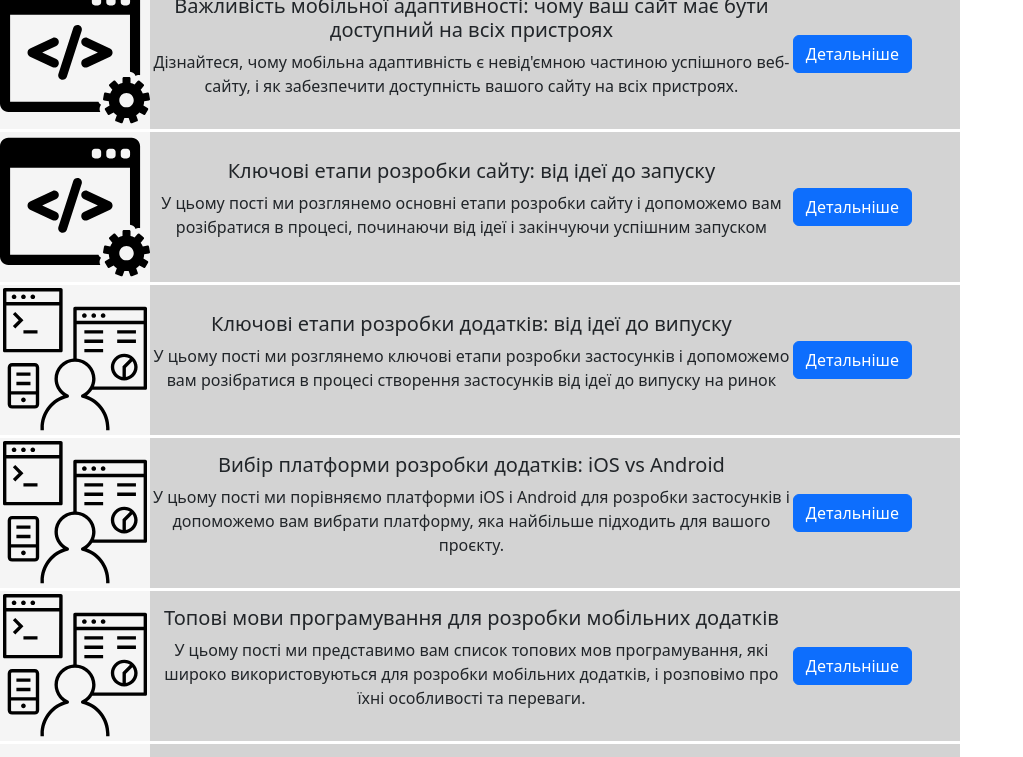
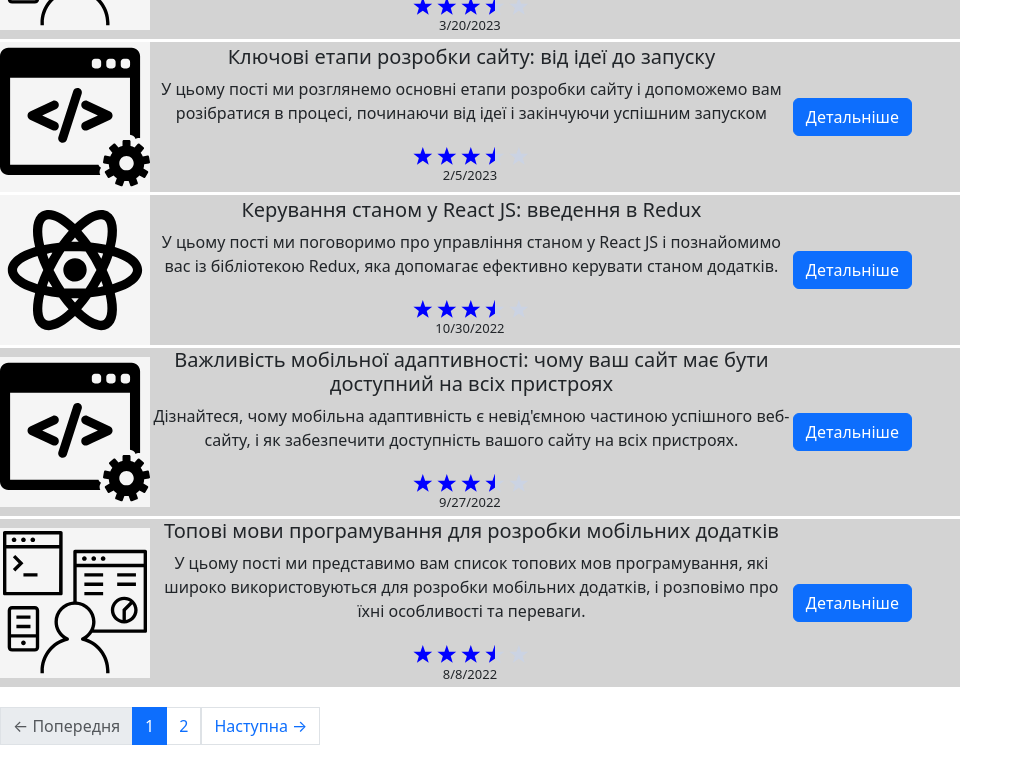
Before and after one commit to Tatoyasha/Rlabs, a React (Create React App) app: page /blog in a window 1280 px wide. Shown: the part 320-1077 px from the top of the page, without its empty margins (0-1023 px from the left). Built offline with nearby package versions, Linux system fonts and the light colour scheme.

Commit message:
Lab_5_fin

```diff
--- a/package.json
+++ b/package.json
@@ -10,8 +10,10 @@
     "react": "^18.2.0",
     "react-bootstrap": "^2.7.2",
     "react-dom": "^18.2.0",
+    "react-paginate": "^8.2.0",
     "react-router-dom": "^6.10.0",
     "react-scripts": "5.0.1",
+    "react-star-ratings": "^2.3.0",
     "web-vitals": "^2.1.4"
   },
   "scripts": {
--- a/src/Pages/Blog.js
+++ b/src/Pages/Blog.js
@@ -4,6 +4,8 @@ import WebLogo from '../assets/WebDev.svg'
 import AppLogo from '../assets/AppDev.svg'
 import ReactLogo from '../assets/ReactSvg.svg'
 import { Link } from 'react-router-dom';
+import StarRatings from 'react-star-ratings';
+import ReactPaginate from 'react-paginate';
 
 const posts = [
   {
@@ -13,6 +15,8 @@ const posts = [
     description: ' Дізнайтеся, як створити привабливий і ефективний сайт, здатний залучити й утримати клієнтів. У цьому пості ви отримаєте цінні поради та найкращі практики від досвідчених веб-розробників.',
     content: ' Цей пост буде присвячений тому, як розробити сайт, який не тільки має професійний вигляд, а й здатний привабити клієнтів і перетворити їх на постійних користувачів. Ви дізнаєтеся про важливі елементи дизайну та навігації, які допоможуть утримувати відвідувачів на сайті та підвищити конверсію. Досвідчені веб-розробники поділяться своїми найкращими порадами та розкажуть про ефективні стратегії, які можна застосувати при створенні сайту. У результаті ви зможете розробити сайт, який приверне увагу і залишить позитивне враження у вашої цільової аудиторії.',
     category: 'Веб-Розробка',
+    date: new Date(2022, 5, 15),
+    rating: 3.5
   },
   {
     id: 2,
@@ -21,6 +25,8 @@ const posts = [
     description: "Дізнайтеся, чому мобільна адаптивність є невід'ємною частиною успішного веб-сайту, і як забезпечити доступність вашого сайту на всіх пристроях.",
     content: "Сьогодні багато людей використовують мобільні пристрої для пошуку інформації та здійснення покупок в Інтернеті. Тому важливо, щоб ваш веб-сайт був доступний і читабельний на всіх пристроях, включно зі смартфонами та планшетами. У цьому пості ми розглянемо важливість мобільної адаптивності та пояснимо, як вона впливає на користувацький досвід. Ви дізнаєтеся про технології та підходи, які дають змогу створити мобільно-адаптивний сайт, і отримаєте поради щодо оптимізації контенту та дизайну для різних екранів. Після читання цього поста ви будете готові забезпечити доступність вашого сайту на всіх пристроях і задовольнити потреби сучасних користувачів.",
     category: 'Веб-Розробка',
+    date: new Date(2022, 8, 27),
+    rating: 3.5
   },
   {
     id: 3,
@@ -29,6 +35,8 @@ const posts = [
     description: ' У цьому пості ми розглянемо основні етапи розробки сайту і допоможемо вам розібратися в процесі, починаючи від ідеї і закінчуючи успішним запуском',
     content: 'Створення сайту - це складний і багатогранний процес, який включає кілька ключових етапів. У цьому пості ми познайомимо вас із кожним етапом розробки сайту і розповімо про завдання та особливості кожного з них. Ви дізнаєтеся, як визначити цілі та вимоги вашого сайту, як створити структуру і макет, як розробити функціональність і зовнішній вигляд, а також як провести тестування і випустити сайт у продакшн. Ми також обговоримо найкращі практики і поділимося порадами з управління проектом розробки сайту. Після прочитання цього поста ви матимете чітке уявлення про процес створення сайту і зможете ефективно керувати всіма його етапами.',
     category: 'Веб-Розробка',
+    date: new Date(2023, 1, 5),
+    rating: 3.5
   },
   {
     id: 4,
@@ -37,6 +45,8 @@ const posts = [
     description: " У цьому пості ми розглянемо ключові етапи розробки застосунків і допоможемо вам розібратися в процесі створення застосунків від ідеї до випуску на ринок",
     content: "Розробка додатків - це складний і багатоетапний процес. У цьому пості ми детально розглянемо ключові етапи розробки застосунків, які допоможуть вам успішно перетворити ідею на реальність. Ми почнемо з визначення цілей і вимог застосунку, потім перейдемо до створення прототипу і дизайну користувацького інтерфейсу. Ви дізнаєтеся про важливість розробки якісного коду, тестування та налагодження застосунку перед його випуском. Ми також розглянемо процес публікації та маркетингу програми для досягнення максимального успіху на ринку. Після прочитання цього посту ви будете готові до реалізації своєї ідеї та створення якісного застосунку.",
     category: 'розробка додатків',
+    date: new Date(2021, 11, 10),
+    rating: 3.5
   },
   {
     id: 5,
@@ -45,6 +55,8 @@ const posts = [
     description: "У цьому пості ми порівняємо платформи iOS і Android для розробки застосунків і допоможемо вам вибрати платформу, яка найбільше підходить для вашого проєкту.",
     content: "Під час розробки застосунків важливо вибрати відповідну платформу, яка забезпечить максимальне охоплення аудиторії та відповідає вашим цілям. У цьому пості ми порівняємо платформи iOS і Android і допоможемо вам прийняти рішення про вибір. Ми розглянемо особливості кожної платформи, такі як розмір ринку, платоспроможність користувачів, можливості розробки та інструменти. Ви дізнаєтеся про відмінності в дизайн-принципах і гайдлайнах, а також про різні моделі розповсюдження та монетизації додатків. Після прочитання цього посту ви зможете прийняти обґрунтоване рішення щодо вибору платформи для вашого застосунку.",
     category: 'розробка додатків',
+    date: new Date(2023, 2, 20),
+    rating: 3.5
   },
   {
     id: 6,
@@ -53,6 +65,8 @@ const posts = [
     description: " У цьому пості ми представимо вам список топових мов програмування, які широко використовуються для розробки мобільних додатків, і розповімо про їхні особливості та переваги.",
     content: "Вибір мови програмування - важливий аспект розробки мобільних додатків. У цьому пості ми представимо вам список топових мов програмування, які широко використовуються для розробки мобільних додатків. Ми розповімо про кожну мову, її особливості та переваги. Ви дізнаєтеся про мови, такі як Swift (для iOS), Kotlin і Java (для Android), JavaScript (для гібридних додатків) та інші популярні мови. Ми також обговоримо фреймворки та інструменти, пов'язані з кожною мовою. Після прочитання цього посту ви зможете вибрати найбільш підходящу мову програмування для вашого мобільного додатка.",
     category: 'розробка додатків',
+    date: new Date(2022, 7, 8),
+    rating: 3.5
   },
   {
     id: 7,
@@ -61,6 +75,8 @@ const posts = [
     description: "У цьому пості ми познайомимо вас із React JS - популярною бібліотекою JavaScript для розробки користувацьких інтерфейсів, і розповімо про її основи та переваги.",
     content: "eact JS - це потужна бібліотека JavaScript, яка дає змогу розробникам створювати ефективні та масштабовані користувацькі інтерфейси. У цьому пості ми представимо вам основи React JS, включно з компонентами, віртуальним DOM, JSX-синтаксисом і життєвим циклом компонентів. Ви дізнаєтеся про переваги React JS, такі як підвищена продуктивність, можливість перевикористання компонентів і легкість тестування. Ми також розповімо про екосистему React JS, включно з популярними інструментами та бібліотеками, які допоможуть вам розробляти додатки з використанням React JS. Після прочитання цього допису ви матимете базове розуміння React JS і готові розпочати розробку з використанням цієї бібліотеки.",
     category: 'React JS',
+    date: new Date(2022, 3, 17),
+    rating: 3.5
   },
   {
     id: 8,
@@ -69,6 +85,8 @@ const posts = [
     description: "У цьому пості ми розглянемо компонентний підхід у React JS і покажемо, як створювати повторно використовувані та модульні компоненти для розробки користувацьких інтерфейсів.",
     content: "Компонентний підхід є основним принципом розробки в React JS. У цьому пості ми розглянемо, що таке компоненти в React JS і як вони допомагають створювати повторно використовувані та модульні інтерфейси. Ви дізнаєтеся про різні типи компонентів, такі як функціональні та класові компоненти, і про те, як вони взаємодіють один з одним. Ми також покажемо вам, як передавати властивості (props) між компонентами і як використовувати стан (state) для управління динамічними даними. Ви дізнаєтеся про методи життєвого циклу компонентів і про те, як використовувати їх для виконання певних дій на різних етапах розробки. Після прочитання цього посту ви знатимете, як створювати гнучкі та перевикористовувані компоненти в React JS.",
     category: 'React JS',
+    date: new Date(2022, 6, 3),
+    rating: 3.5
   },
   {
     id: 9,
@@ -77,21 +95,49 @@ const posts = [
     description: "У цьому пості ми поговоримо про управління станом у React JS і познайомимо вас із бібліотекою Redux, яка допомагає ефективно керувати станом додатків.",
     content: "Керування станом - важливе завдання при розробці додатків на React JS. У цьому пості ми розглянемо різні підходи до управління станом у React JS і представимо вам бібліотеку Redux, яка є одним із найпопулярніших інструментів для управління станом. Ми пояснимо основні концепції Redux, як-от односпрямований потік даних і використання єдиного сховища для стану програми. Ви дізнаєтеся про дії (actions), редьюсерів (reducers) і сховище (store) у Redux, і про те, як вони взаємодіють із компонентами React JS. Ми також покажемо вам, як використовувати Redux DevTools для налагодження та моніторингу стану вашого застосунку. Після прочитання цього посту ви будете готові застосувати Redux для ефективного управління станом вашого додатка на React JS.",
     category: 'React JS',
+    date: new Date(2022, 9, 30),
+    rating: 3.5
   }
 ];
 
+const postsPerPage = 5; // Кількість постів на сторінку
+
 const Blog = () => {
   const [selectedCategory, setSelectedCategory] = useState('Все');
-
+  const [sortOrder, setSortOrder] = useState('desc'); // По замовчуванню сортування за спаданням (від нових до старих)
+  const [currentPage, setCurrentPage] = useState(0); // Поточна сторінка
 
   const filteredPosts = selectedCategory === 'Все' ? posts : posts.filter(post => post.category === selectedCategory);
 
+  // Сортування постів за датою
+  const sortedPosts = filteredPosts.sort((a, b) => {
+    if (sortOrder === 'asc') {
+      return a.date - b.date; // Від старих до нових
+    } else {
+      return b.date - a.date; // Від нових до старих
+    }
+  });
 
-  const categories = ['Все', ...new Set(posts.map(post => post.category))];
+  const pageCount = Math.ceil(sortedPosts.length / postsPerPage); // Загальна кількість сторінок
 
   const handleCategoryChange = (category) => {
     setSelectedCategory(category);
+    setCurrentPage(0); // Скидання поточної сторінки при зміні категорії
   };
+
+  const handleSortOrderChange = () => {
+    const newSortOrder = sortOrder === 'asc' ? 'desc' : 'asc';
+    setSortOrder(newSortOrder);
+  };
+
+  const handlePageChange = ({ selected }) => {
+    setCurrentPage(selected);
+  };
+
+  const offset = currentPage * postsPerPage; // Зсув для поточної сторінки
+  const currentPosts = sortedPosts.slice(offset, offset + postsPerPage); // Пости для поточної сторінки
+
+  const categories = ['Все', ...new Set(posts.map(post => post.category))];
 
   return (
     <div>
@@ -99,92 +145,78 @@ const Blog = () => {
       <div>
         Категорія:
         {categories.map((category) => (
-          <Button key={category} style={{margin:'3px', backgroundColor:'blue'}} onClick={() => handleCategoryChange(category)}>{category}</Button>
+          <Button key={category} style={{ margin: '3px', backgroundColor: 'blue' }} onClick={() => handleCategoryChange(category)}>{category}</Button>
         ))}
       </div>
-      {filteredPosts.map((post) => (
-
-        <Col md={9} style={{backgroundColor: 'lightgray', marginBottom:'3px'}}>
-        <div className="d-flex align-items-center me-5" href='/BlogPost/1' key={post.id}>
+      <div>
+        Сортувати за:
+        <Button style={{ margin: '3px' }} onClick={handleSortOrderChange}>
+          {sortOrder === 'asc' ? 'Від нових до старих' : 'Від старих до нових'}
+        </Button>
+      </div>
+      {currentPosts.map((post) => (
+        <Col md={9} style={{ backgroundColor: 'lightgray', marginBottom: '3px' }}>
+          <div className="d-flex align-items-center me-5" href='/BlogPost/1' key={post.id}>
             <div className="flex-shrink-0">
-               <img
+              <img
                 width={150}
                 height={150}
                 className="mr-3"
                 src={post.logo}
                 alt="Logo"
-                style={{backgroundColor:'whitesmoke'}}
-               />
+                style={{ backgroundColor: 'whitesmoke' }}
+              />
             </div>
-            <div >
+            <div style={{ flex: '1' }}>
+              <div>
                 <h5>{post.title}</h5>
-                <p >{post.description}</p>
+                <p>{post.description}</p>
+                <div style={{ bottom: '3px', right: '3px' }}>
+                  <StarRatings
+                    rating={post.rating}
+                    starRatedColor="blue"
+                    changeRating={newRating => {
+                      //Зміна рейтингу
+                    }}
+                    numberOfStars={5}
+                    starDimension="20px"
+                    starSpacing="2px"
+                  />
+                  <p style={{ margin: '0 3px 3px auto', fontSize: 'small' }}>{new Date(post.date).toLocaleDateString()}</p>
+                </div>
+              </div>
             </div>
-            <div style={{margin:'0 0 0 auto'}}>
-                <Link to={`/BlogPost/${post.id}`}>
-                <Button variant="primary" >
-                    Детальніше
+            <div style={{ margin: '0 0 0 auto' }}>
+              <Link to={`/BlogPost/${post.id}`}>
+                <Button variant="primary">
+                  Детальніше
                 </Button>
-                </Link></div>
+              </Link>
             </div>
+          </div>
         </Col>
       ))}
+      <div style={{ marginTop: '20px' }}>
+        <ReactPaginate
+          previousLabel={'← Попередня'}
+          nextLabel={'Наступна →'}
+          pageCount={pageCount}
+          onPageChange={handlePageChange}
+          containerClassName={'pagination'}
+          previousLinkClassName={'page-link'}
+          nextLinkClassName={'page-link'}
+          disabledClassName={'disabled'}
+          activeClassName={'active'}
+          pageClassName={'page-item'}
+          pageLinkClassName={'page-link'}
+          breakClassName={'page-item'}
+          breakLinkClassName={'page-link'}
+          marginPagesDisplayed={1}
+          pageRangeDisplayed={3}
+        />
+      </div>
     </div>
   );
 };
 
 export default Blog;
-
-
-
-
-
-
-
-// import React, { Component } from 'react'
-// import { Row, Col, Card, ListGroup } from 'react-bootstrap'
-// import JsLogo from "../assets/JavaScript-logo.png"
-// export default class Blog extends Component {
-//   render() {
-//     return (
-//       <Row>
-        // <Col md={9}>
-        //     <div className="d-flex align-items-center me-5" href='/BlogPost/1'>
-        //         <div className="flex-shrink-0">
-        //            <img
-        //             width={150}
-        //             height={150}
-        //             className="mr-3"
-        //             src={JsLogo}
-        //             alt="Jslogo"
-        //            />
-        //         </div>
-        //         <div className="flex-grow-1 ms-3">
-        //             <h5>Blog post</h5>
-        //             <p>
-        //                 Якийсь текст.Якийсь текст.Якийсь текст.
-        //                 Якийсь текст.Якийсь текст.Якийсь текст.Якийсь текст.
-        //                 Якийсь текст.Якийсь текст.Якийсь текст.Якийсь текст.
-        //                 Якийсь текст.Якийсь текст.Якийсь текст.
-        //             </p>
-        //         </div>
-        //     </div>
-        // </Col>
-//         <Col md="3">
-//             <h5 className="text-center mt-5">Категгорії</h5>
-
-//             <Card>
-//                 <ListGroup variant="flush">
-//                     <ListGroup.Item>категорія 1</ListGroup.Item>
-//                     <ListGroup.Item>категорія 2</ListGroup.Item>
-//                     <ListGroup.Item>категорія 3</ListGroup.Item>
-//                     <ListGroup.Item>категорія 4</ListGroup.Item>
-//                     <ListGroup.Item>категорія 5</ListGroup.Item>
-//                 </ListGroup>
-//             </Card>
-
-//         </Col>
-//       </Row>
-//     )
-//   }
-// }
```
Also changed, not shown: 1 other file (tests, documents, lock files or other folders).
